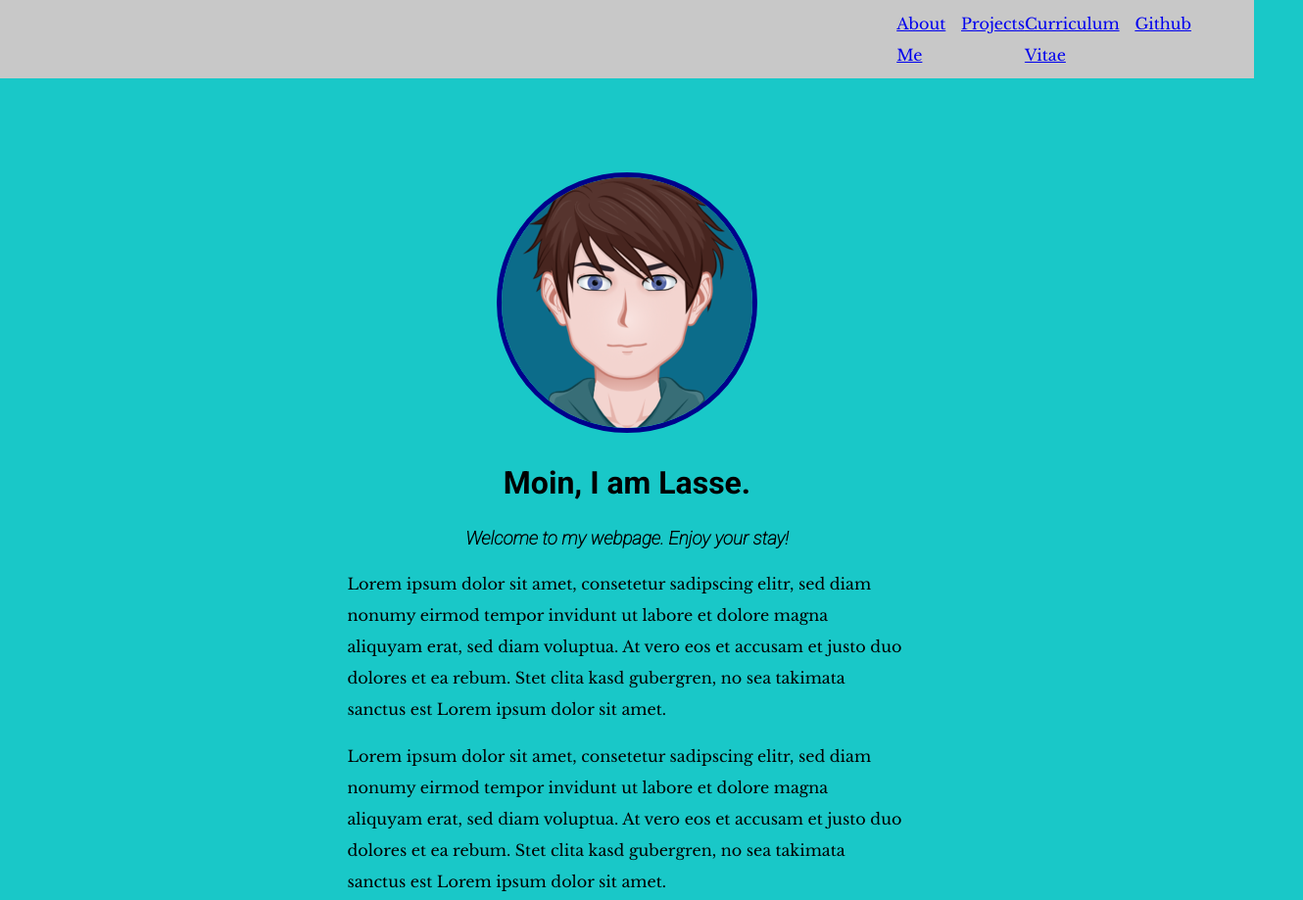
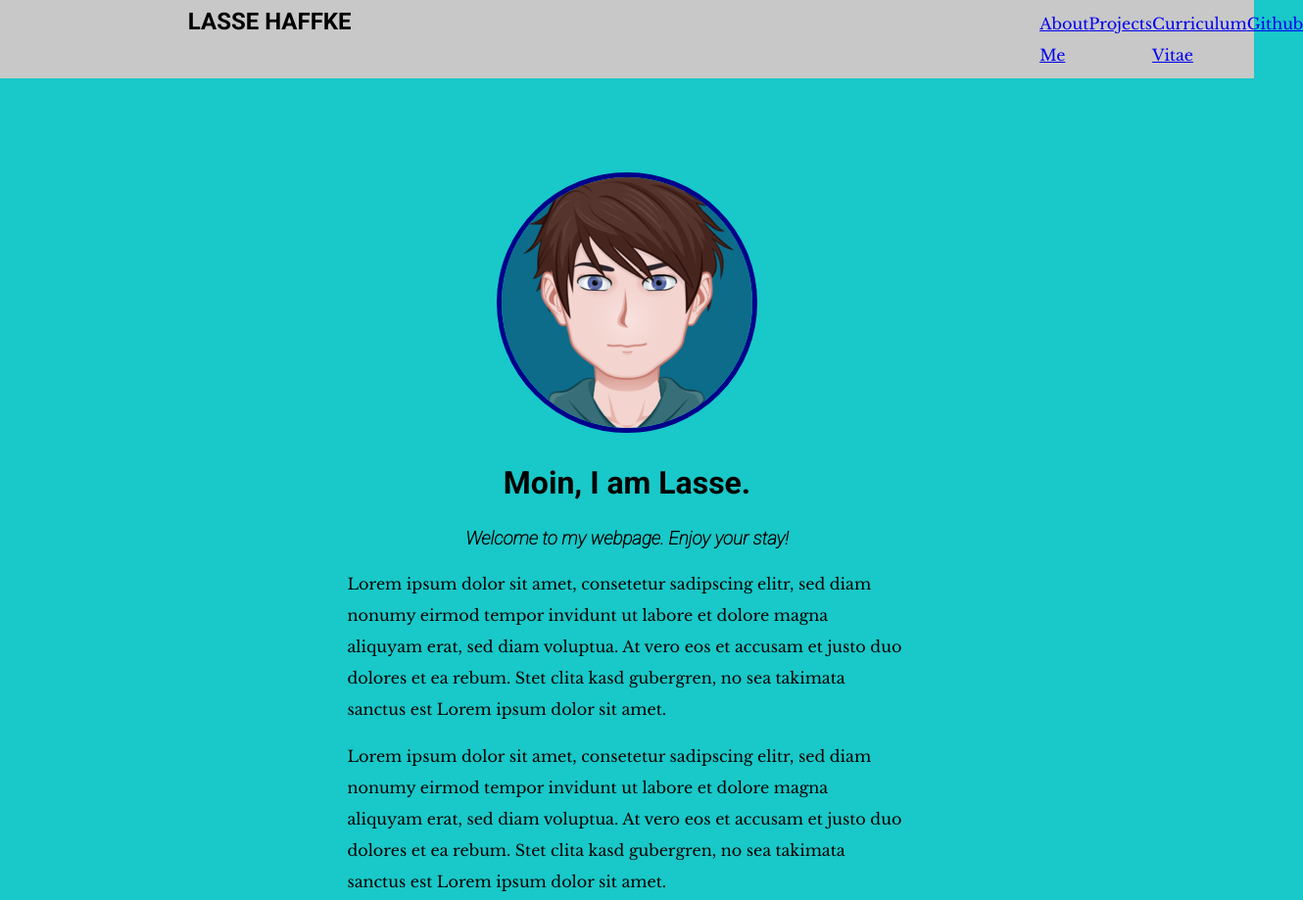
Before and after one commit to lasse16/lasse16.github.io, a plain HTML site: page index.html in a window 1280 px wide. Shown: the top 919 px of the page at 98% size, 1330 px wide, since content can reach past the window. Drawn offline with nearby package versions, Linux system fonts and the light colour scheme.

Commit message:
Add page title into header

```diff
--- a/index.html
+++ b/index.html
@@ -20,6 +20,7 @@
   <body>
     <header class="horizontal_one_line">
       <a href="#main" id="skip_to_content"> Skip to content? </a>
+      <h2>LASSE HAFFKE</h2>
       <nav class="horizontal_one_line">
         <a href="#about_me" target="_self">About Me</a>
         <a href="#projects" target="_self">Projects</a>
--- a/styles/style.css
+++ b/styles/style.css
@@ -109,3 +109,8 @@ footer p {
 h2 {
   margin-block: 1.3em;
 }
+
+header > h2 {
+  margin-block: 0;
+  text-align: center;
+}
```
